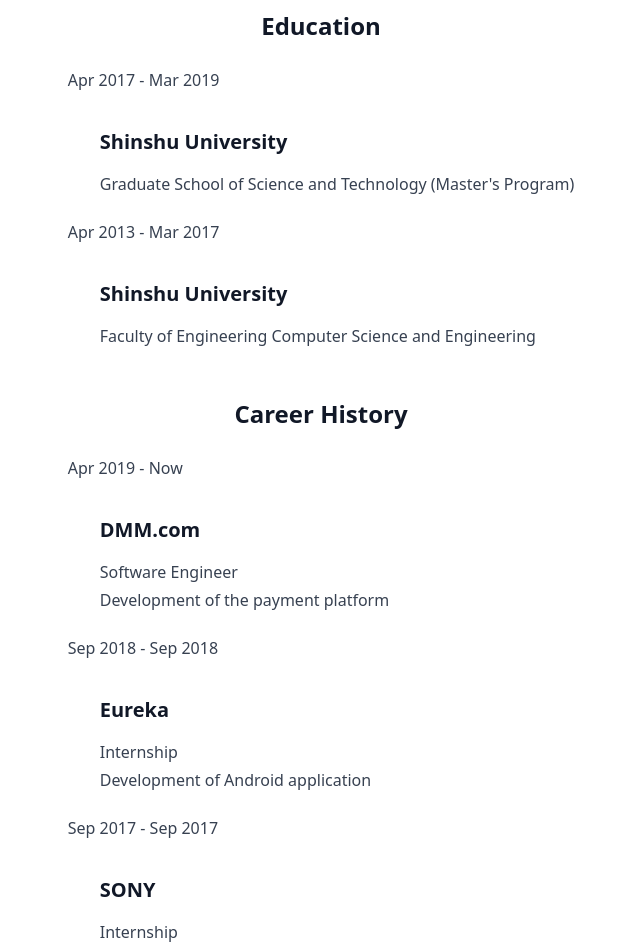
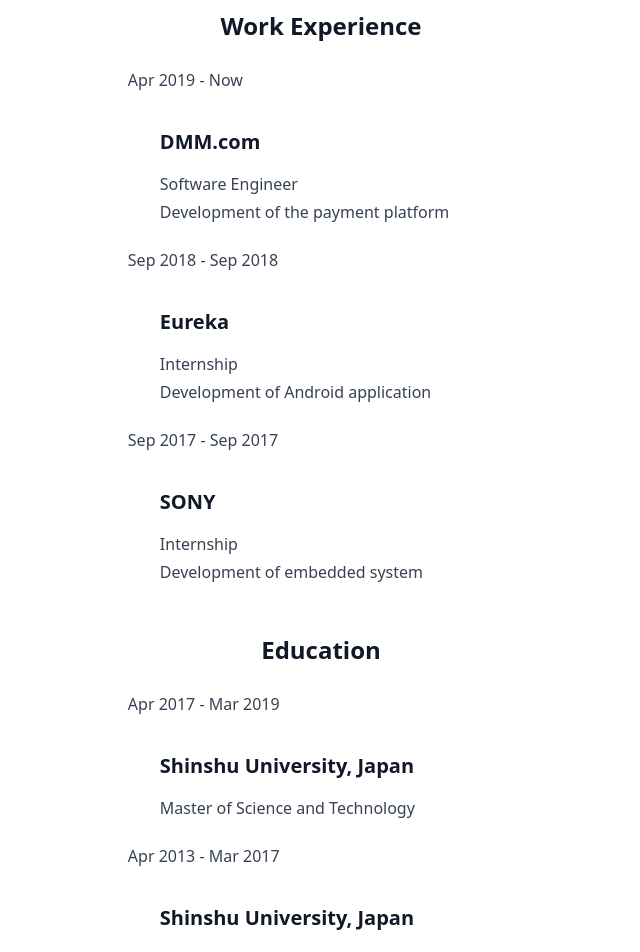
Before and after one commit to Ryu236/portfolio, a Next.js app: page / in a window 1280 px wide. Shown: the part 420-1372 px from the top of the page, without its empty margins (319-959 px from the left). Built offline with nearby package versions, Linux system fonts and the light colour scheme; no server answers.

Commit message:
:recycle: refactor(resume): change order of resume and modify education

```diff
--- a/components/parts/resume.tsx
+++ b/components/resume.tsx
@@ -5,26 +5,8 @@ export const Resume: React.VFC = () => {
     <article className="prose lg:prose-xl text-left">
       <div className="text-center">
         <h1>Resume</h1>
-        <h2>Education</h2>
       </div>
-      <div className="mx-4">
-        <div>
-          <p>Apr 2017 - Mar 2019 </p>
-          <div className="ml-8">
-            <h3>Shinshu University</h3>
-            Graduate School of Science and Technology (Master&#39;s Program)
-          </div>
-        </div>
-        <div>
-          <p>Apr 2013 - Mar 2017 </p>
-          <div className="ml-8">
-            <h3>Shinshu University</h3>
-            Faculty of Engineering Computer Science and Engineering
-          </div>
-        </div>
-      </div>
-
-      <h2 className="text-center">Career History</h2>
+      <h2 className="text-center">Work Experience</h2>
       <div className="mx-4">
         <div>
           <p>Apr 2019 - Now </p>
@@ -52,6 +34,26 @@ export const Resume: React.VFC = () => {
           </div>
         </div>
       </div>
+
+      <div className="text-center">
+        <h2>Education</h2>
+      </div>
+      <div className="mx-4">
+        <div>
+          <p>Apr 2017 - Mar 2019 </p>
+          <div className="ml-8">
+            <h3>Shinshu University, Japan</h3>
+            Master of Science and Technology
+          </div>
+        </div>
+        <div>
+          <p>Apr 2013 - Mar 2017 </p>
+          <div className="ml-8">
+            <h3>Shinshu University, Japan</h3>
+            Bachelor of Computer Science and Engineering
+          </div>
+        </div>
+      </div>
     </article>
   )
 }
--- a/pages/index.tsx
+++ b/pages/index.tsx
@@ -1,7 +1,7 @@
 import React from 'react'
 import Head from 'next/head'
 import Image from 'next/image'
-import { Resume } from '../components/parts/resume'
+import { Resume } from '../components/resume'
 
 {
   /*
```
Also changed, not shown: 2 other files (tests, documents, lock files or other folders).
